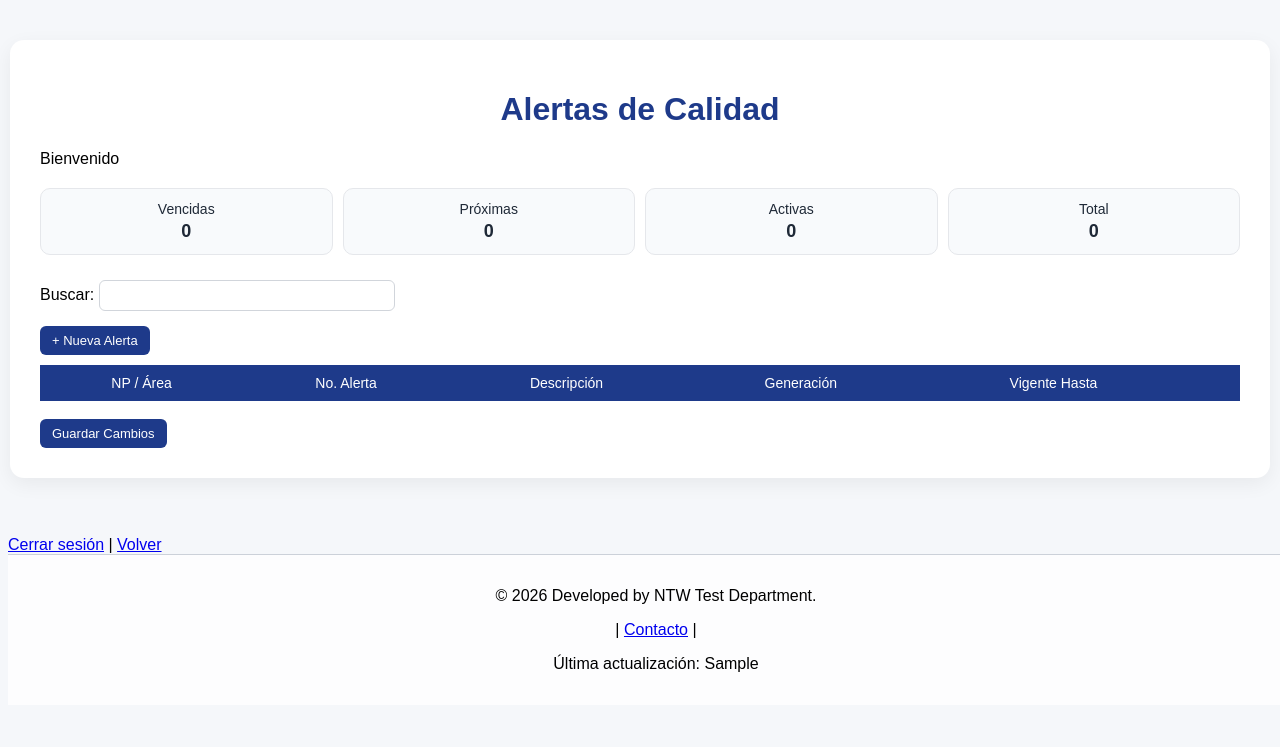
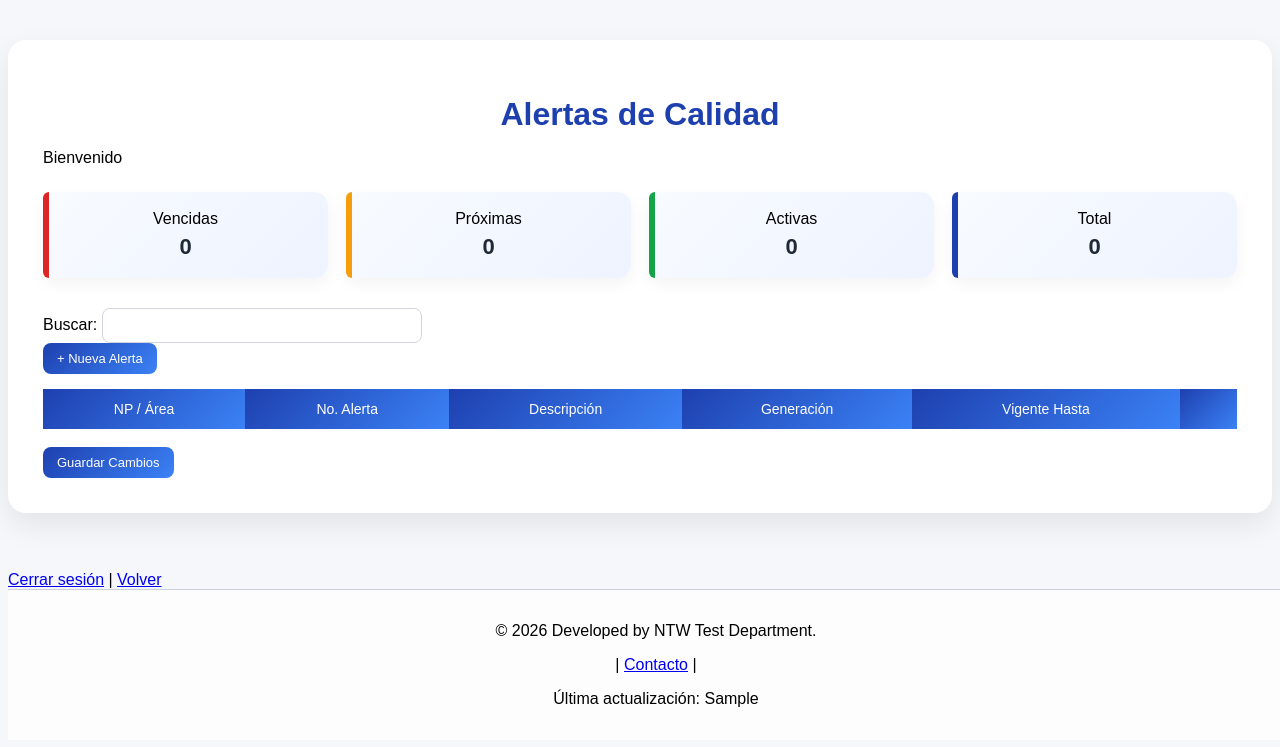
Before and after one commit to moisesrmz/WebAppLineFinder, a Flask app: template frontend/templates/alertas_calidad.html in a window 1280 px wide. Shown: the top 747 px of the page. Run offline with Flask 3, Linux system fonts and the light colour scheme; the template is opened without the code that fills it: most values are stand-ins (such as "Sample title", 1, 10 or a date in 2020); lists and menus that the app fills with data are empty.

Commit message:
mas rediseño

```diff
--- a/frontend/templates/alertas_calidad.html
+++ b/frontend/templates/alertas_calidad.html
@@ -3,12 +3,12 @@
 
 <style>
 :root {
-    --primary: #1e3a8a;
-    --bg-soft: #f4f6f9;
-    --card-soft: #f8fafc;
-    --danger-soft: #fdecec;
-    --warning-soft: #fff8e6;
-    --success-soft: #edf7ed;
+    --primary: #1e40af;
+    --primary-light: #3b82f6;
+    --bg-soft: #f4f7fb;
+    --danger-soft: #ffe8e8;
+    --warning-soft: #fff3d6;
+    --success-soft: #e6f4ea;
     --text-dark: #1f2937;
 }
 
@@ -16,54 +16,72 @@
     max-width: 1200px;
     margin: 40px auto;
     background: white;
-    padding: 30px;
-    border-radius: 14px;
-    box-shadow: 0 6px 20px rgba(0,0,0,0.06);
+    padding: 35px;
+    border-radius: 18px;
+    box-shadow: 0 12px 30px rgba(0,0,0,0.08);
 }
 
 h1 {
     color: var(--primary);
     font-weight: 600;
+    margin-bottom: 8px;
 }
 
-/* ===== DASHBOARD SUAVE ===== */
+/* ===== DASHBOARD ===== */
 
 .dashboard {
     display: grid;
     grid-template-columns: repeat(4, 1fr);
-    gap: 10px;
-    margin: 20px 0 25px 0;
+    gap: 18px;
+    margin: 25px 0 30px 0;
 }
 
 .card {
-    background: var(--card-soft);
-    padding: 12px;
-    border-radius: 10px;
+    background: linear-gradient(135deg, #f8fbff, #eef3ff);
+    padding: 18px;
+    border-radius: 14px;
+    box-shadow: 0 6px 16px rgba(0,0,0,0.05);
     text-align: center;
-    font-size: 14px;
-    font-weight: 500;
-    color: var(--text-dark);
-    border: 1px solid #e5e7eb;
+    position: relative;
 }
+
+.card::before {
+    content: "";
+    position: absolute;
+    left: 0;
+    top: 0;
+    height: 100%;
+    width: 6px;
+    border-radius: 14px 0 0 14px;
+}
+
+.card:nth-child(1)::before { background: #dc2626; }
+.card:nth-child(2)::before { background: #f59e0b; }
+.card:nth-child(3)::before { background: #16a34a; }
+.card:nth-child(4)::before { background: var(--primary); }
 
 .card span {
     display: block;
-    font-size: 18px;
+    font-size: 22px;
     font-weight: 600;
-    margin-top: 4px;
+    margin-top: 6px;
+    color: var(--text-dark);
 }
 
 /* ===== FILTRO ===== */
 
-.filtro-container {
-    margin-bottom: 15px;
+.filtro-container input {
+    width: 300px;
+    padding: 9px;
+    border-radius: 8px;
+    border: 1px solid #d1d5db;
+    transition: 0.2s;
 }
 
-.filtro-container input {
-    width: 280px;
-    padding: 7px;
-    border-radius: 6px;
-    border: 1px solid #d1d5db;
+.filtro-container input:focus {
+    border-color: var(--primary-light);
+    outline: none;
+    box-shadow: 0 0 0 3px rgba(59,130,246,0.2);
 }
 
 /* ===== TABLA ===== */
@@ -71,25 +89,25 @@
 table {
     width: 100%;
     border-collapse: collapse;
-    margin-top: 10px;
+    margin-top: 15px;
 }
 
 th {
-    background: var(--primary);
+    background: linear-gradient(135deg, var(--primary), var(--primary-light));
     color: white;
-    padding: 10px;
+    padding: 12px;
     font-size: 14px;
     font-weight: 500;
 }
 
 td {
-    padding: 8px;
+    padding: 10px;
     border-bottom: 1px solid #f1f1f1;
     font-size: 14px;
 }
 
 tr:hover {
-    background: #f9fafb;
+    background: #f3f7ff;
 }
 
 tr.vencida {
@@ -102,24 +120,34 @@
 
 input {
     width: 100%;
-    padding: 6px;
-    border-radius: 5px;
+    padding: 7px;
+    border-radius: 7px;
     border: 1px solid #d1d5db;
-    font-size: 13px;
+    transition: 0.2s;
 }
 
+input:focus {
+    border-color: var(--primary-light);
+    outline: none;
+    box-shadow: 0 0 0 3px rgba(59,130,246,0.2);
+}
+
+/* ===== BOTONES ===== */
+
 button {
-    padding: 7px 12px;
-    border-radius: 6px;
+    padding: 8px 14px;
+    border-radius: 8px;
     border: none;
-    background: var(--primary);
+    background: linear-gradient(135deg, var(--primary), var(--primary-light));
     color: white;
     cursor: pointer;
     font-size: 13px;
+    transition: 0.2s;
 }
 
 button:hover {
-    opacity: 0.9;
+    transform: translateY(-1px);
+    box-shadow: 0 4px 10px rgba(0,0,0,0.1);
 }
 
 .delete-btn {
@@ -129,6 +157,7 @@
 .delete-btn:hover {
     background: #6b7280;
 }
+
 </style>
 
 <div class="container-alertas">
```
